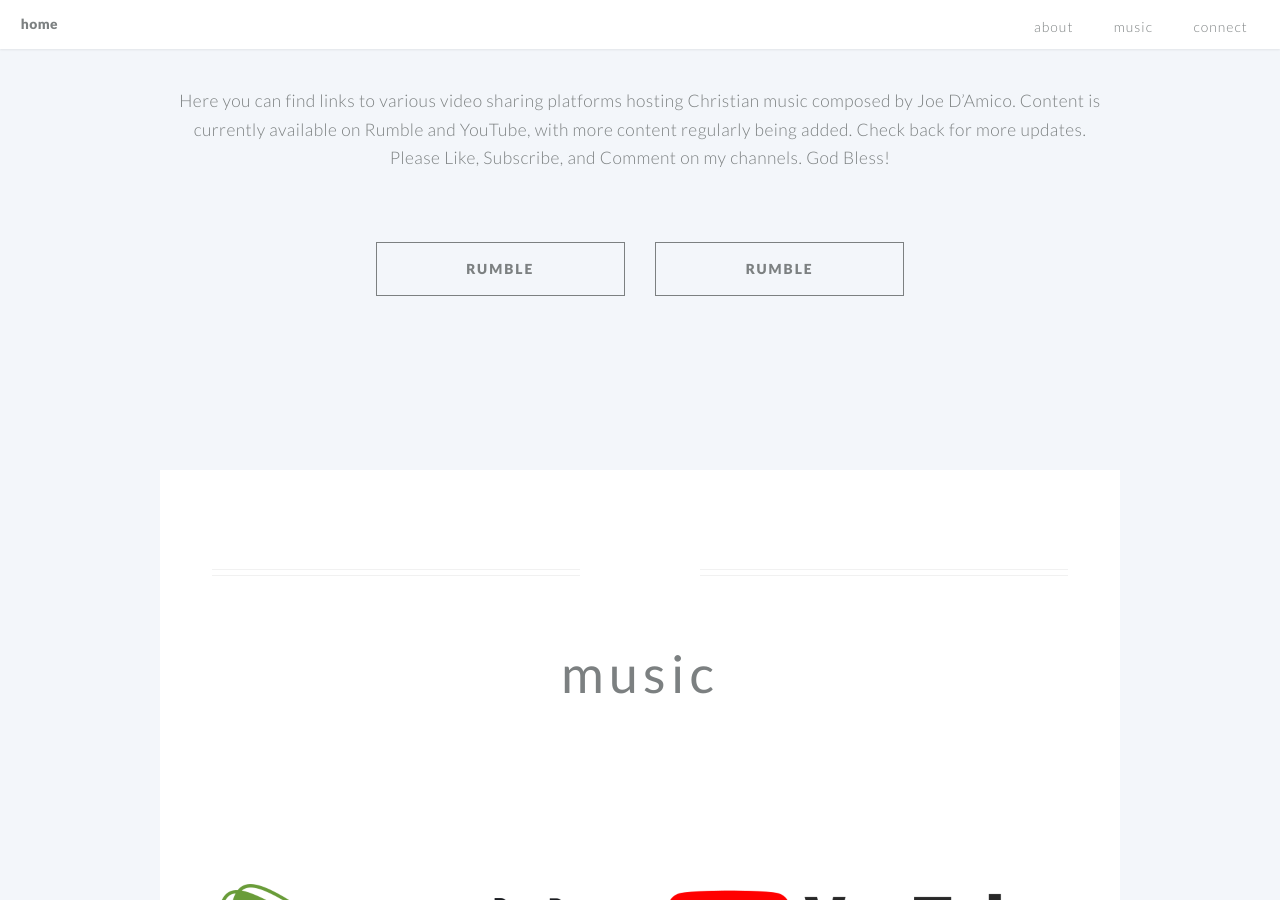
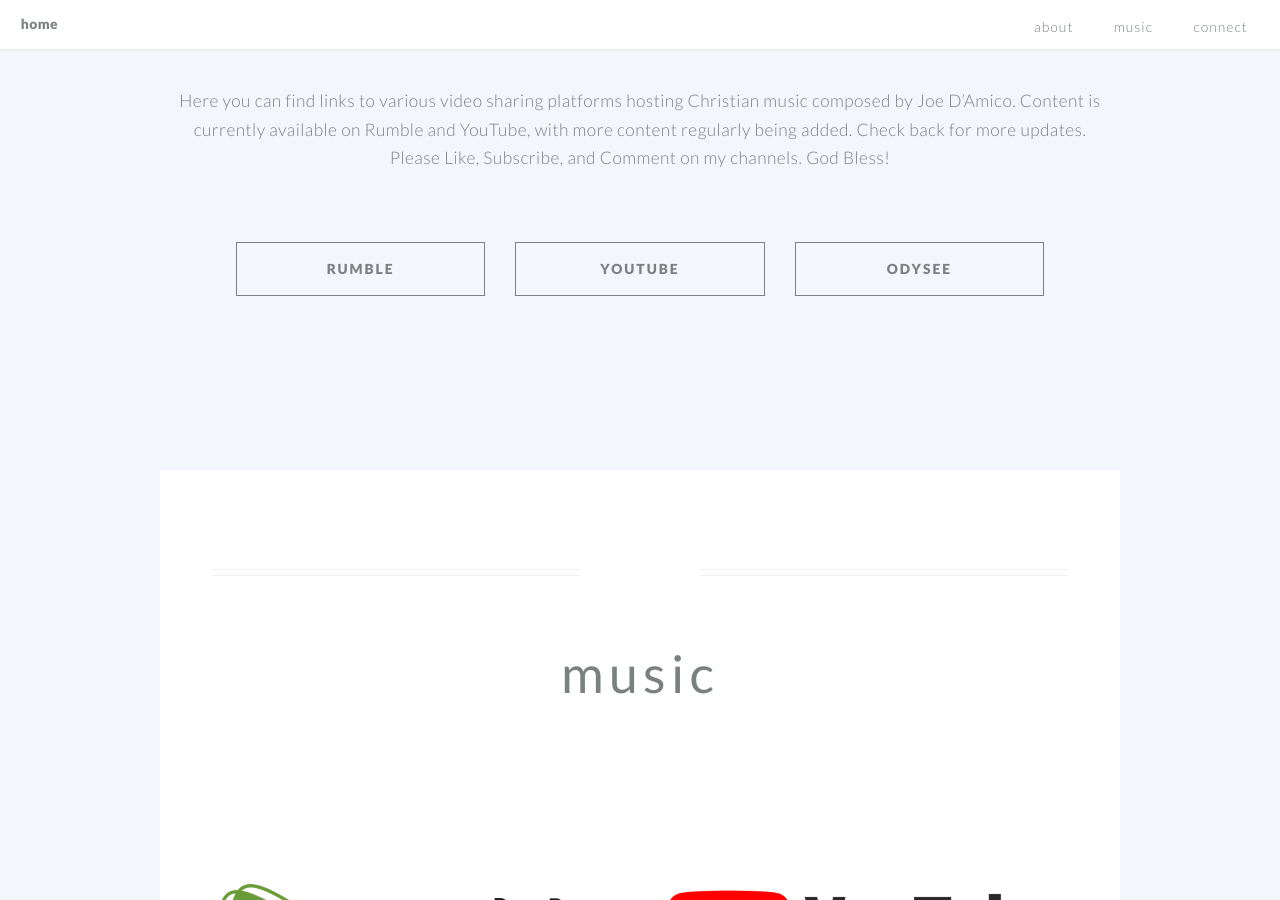
Before and after one commit to jjdamico/jjdamico.github.io, a Jekyll site: the page built from index.md, in a window 1280 px wide and 900 px high, scrolled down 782 px. Built offline with Jekyll 4.4.1, drawn with Linux system fonts in a browser that asks for light colours.

Commit message:
14th commit

```diff
--- a/_layouts/hello-default.html
+++ b/_layouts/hello-default.html
@@ -107,7 +107,8 @@
                         <footer class="major">
                             <ul class="buttons">
                               <li><a href="{{ page.about_button }}" class="button">{{ page.about_button_label }}</a></li>
-                              <li><a href="{{ page.about_button2 }}" class="button">{{ page.about_button_label }}</a></li>
+                              <li><a href="{{ page.about_button2 }}" class="button">{{ page.about_button2_label }}</a></li>
+                              <li><a href="{{ page.about_button3 }}" class="button">{{ page.about_button3_label }}</a></li>
                             </ul>
                         </footer>
                   </section>
```
